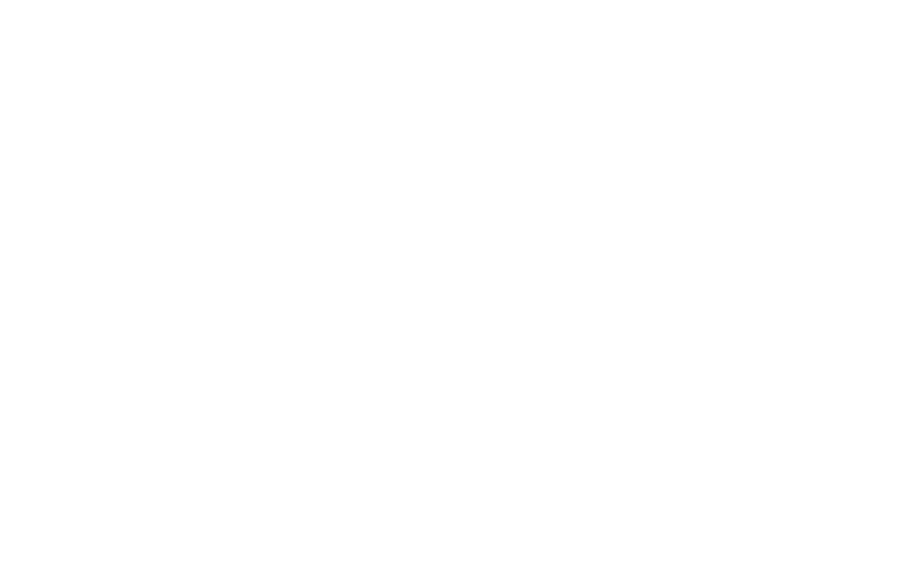
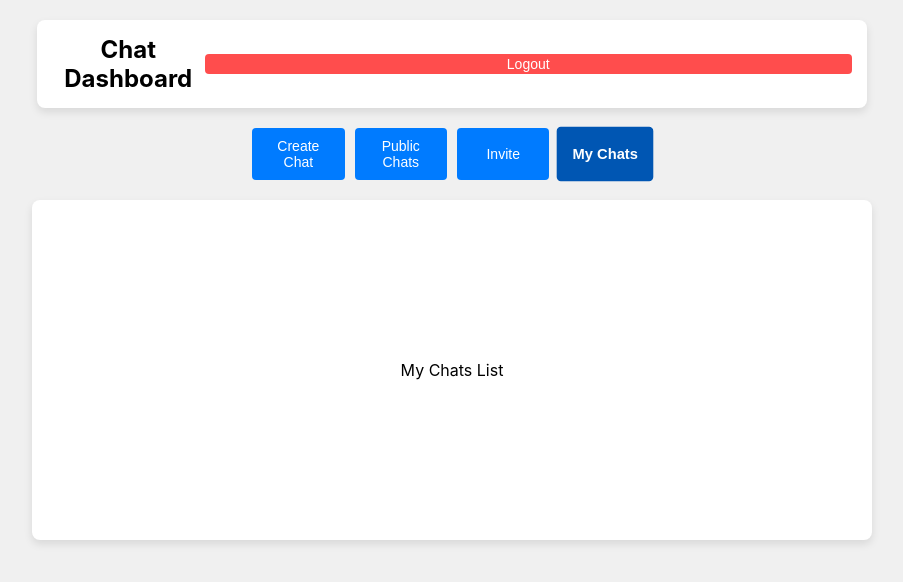
Before and after one commit to koodimonsteri/chat-app, a React (Create React App) app in the folder frontend/app/: page /dashboard in a window 1280 px wide. Before the commit this address had no page. Shown: the top 582 px of the page, without its empty margins (188-1091 px from the left). Built offline with nearby package versions, Linux system fonts and the light colour scheme.

Commit message:
added basic chat dashboard, functionality WIP

```diff
--- a/frontend/app/src/App.js
+++ b/frontend/app/src/App.js
@@ -1,6 +1,7 @@
 import { BrowserRouter as Router, Routes, Route } from 'react-router-dom';
 import LoginPage from './LoginPage';
 import RegisterPage from './RegisterPage';
+import Dashboard from './Dashboard';
 
 const App = () => {
   return (
@@ -8,6 +9,7 @@
       <Routes>
         <Route path="/" element={<LoginPage />} />
         <Route path="/register" element={<RegisterPage />} />
+        <Route path="/dashboard" element={<Dashboard />} />
       </Routes>
     </Router>
   );
--- /dev/null
+++ b/frontend/app/src/Dashboard.css
@@ -0,0 +1,86 @@
+.dashboard-page {
+    display: flex;
+    flex-direction: column;
+    align-items: center;
+    justify-content: flex-start;
+    height: 100vh;
+    background-color: #f0f0f0;
+    padding: 20px;
+  }
+
+  .dashboard-header {
+    display: flex;
+    justify-content: space-between;
+    align-items: center;
+    width: 100%;
+    max-width: 800px;
+    margin-bottom: 20px;
+    background-color: white;
+    padding: 15px;
+    border-radius: 8px;
+    box-shadow: 0 4px 8px rgba(0, 0, 0, 0.1);
+  }
+
+  .dashboard-header h1 {
+    margin: 0;
+    font-size: 24px;
+    text-align: center;
+  }
+
+  .logout-button {
+    background-color: #ff4d4d;
+    color: white;
+    border: none;
+    border-radius: 4px;
+    cursor: pointer;
+    font-size: 14px; /* Match text size */
+    padding: 2px 6px; /* Minimal padding around the text */
+    margin-left: auto; /* Push the button to the far right */
+  }
+
+  .logout-button:hover {
+    background-color: #e04444;
+  }
+
+  .dashboard-nav {
+    display: flex;
+    justify-content: center;
+    margin-bottom: 20px;
+    gap: 10px;
+  }
+
+  .dashboard-nav button {
+    padding: 10px 15px;
+    background-color: #007bff;
+    color: white;
+    border: none;
+    border-radius: 4px;
+    cursor: pointer;
+    font-size: 14px;
+    transition: background-color 0.3s ease, transform 0.2s ease;
+  }
+
+  .dashboard-nav button:hover {
+    background-color: #0056b3;
+  }
+
+  .dashboard-nav button.active {
+    background-color: #0056b3; /* Highlight the active tab */
+    font-weight: bold;
+    transform: scale(1.05); /* Slightly enlarge the active button */
+  }
+
+  .dashboard-content {
+    width: 100%;
+    max-width: 800px;
+    min-height: 300px;
+    background-color: white;
+    padding: 20px;
+    border-radius: 8px;
+    box-shadow: 0 4px 8px rgba(0, 0, 0, 0.1);
+    display: flex;
+    justify-content: center;
+    align-items: center;
+    font-size: 16px;
+    text-align: center;
+  }
--- /dev/null
+++ b/frontend/app/src/Dashboard.js
@@ -0,0 +1,69 @@
+import React, { useState } from 'react';
+import { useNavigate } from 'react-router-dom';
+
+import './Dashboard.css';
+
+const Dashboard = () => {
+  const [activeTab, setActiveTab] = useState('myChats'); // Default tab is "My Chats"
+  const navigate = useNavigate();
+
+  const renderContent = () => {
+    switch (activeTab) {
+      case 'create':
+        return <div>Create Chat Form</div>;
+      case 'public':
+        return <div>Public Chats List</div>;
+      case 'invite':
+        return <div>Invite User Form</div>;
+      case 'myChats':
+        return <div>My Chats List</div>;
+      default:
+        return <div>Select an option above</div>;
+    }
+  };
+
+  const handleLogout = () => {
+    localStorage.removeItem('jwt_token');
+    navigate('/');
+  };
+
+  return (
+    <div className="dashboard-page">
+      <div className="dashboard-header">
+        <h1>Chat Dashboard</h1>
+        <button className="logout-button" onClick={handleLogout}>
+          Logout
+        </button>
+      </div>
+      <div className="dashboard-nav">
+        <button
+          className={activeTab === 'create' ? 'active' : ''}
+          onClick={() => setActiveTab('create')}
+        >
+          Create Chat
+        </button>
+        <button
+          className={activeTab === 'public' ? 'active' : ''}
+          onClick={() => setActiveTab('public')}
+        >
+          Public Chats
+        </button>
+        <button
+          className={activeTab === 'invite' ? 'active' : ''}
+          onClick={() => setActiveTab('invite')}
+        >
+          Invite
+        </button>
+        <button
+          className={activeTab === 'myChats' ? 'active' : ''}
+          onClick={() => setActiveTab('myChats')}
+        >
+          My Chats
+        </button>
+      </div>
+      <div className="dashboard-content">{renderContent()}</div>
+    </div>
+  );
+};
+
+export default Dashboard;
--- a/frontend/app/src/LoginPage.js
+++ b/frontend/app/src/LoginPage.js
@@ -1,5 +1,5 @@
 import React, { useState } from 'react';
-import { Link } from 'react-router-dom';
+import { Link, useNavigate } from 'react-router-dom';
 import './RegisterPage.css';
 
 const LoginPage = () => {
@@ -8,6 +8,7 @@
   const [error, setError] = useState('');
   const [loading, setLoading] = useState(false);
   const [success, setSuccess] = useState(false);
+  const navigate = useNavigate();
 
   const handleSubmit = async (event) => {
     event.preventDefault();
@@ -35,6 +36,7 @@
         localStorage.setItem('jwt_token', data.token);
         setSuccess(true);
         console.log('Login successful:', data);
+        navigate('/dashboard');
       } else {
         setError(data.message || 'Login failed');
       }
--- a/frontend/app/src/RegisterPage.js
+++ b/frontend/app/src/RegisterPage.js
@@ -20,9 +20,9 @@
 
 
 const RegisterPage = () => {
-  const [username, setUsername] = useState('');
-  const [password, setPassword] = useState('');
-  const [email, setEmail] = useState('');
+  //const [username, setUsername] = useState('');
+  //const [password, setPassword] = useState('');
+  //const [email, setEmail] = useState('');
   const [error, setError] = useState('');
   const [loading, setLoading] = useState(false);
   const [success, setSuccess] = useState(false);
@@ -51,7 +51,7 @@
           body: requestBody,
       });
 
-      const data = await response.json();
+      //const data = await response.json();
 
       if (response.ok) {
         setSuccess(true);
```
Also changed, not shown: 1 other file (tests, documents, lock files or other folders).
